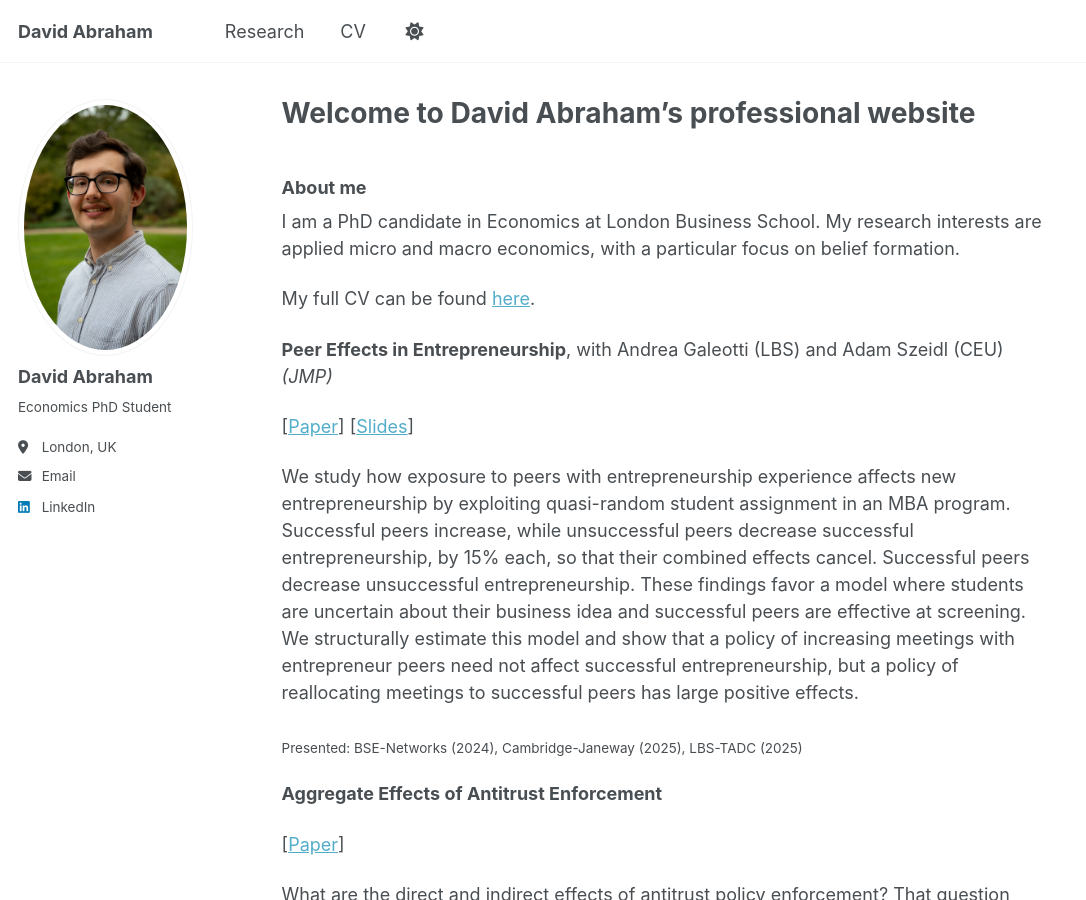
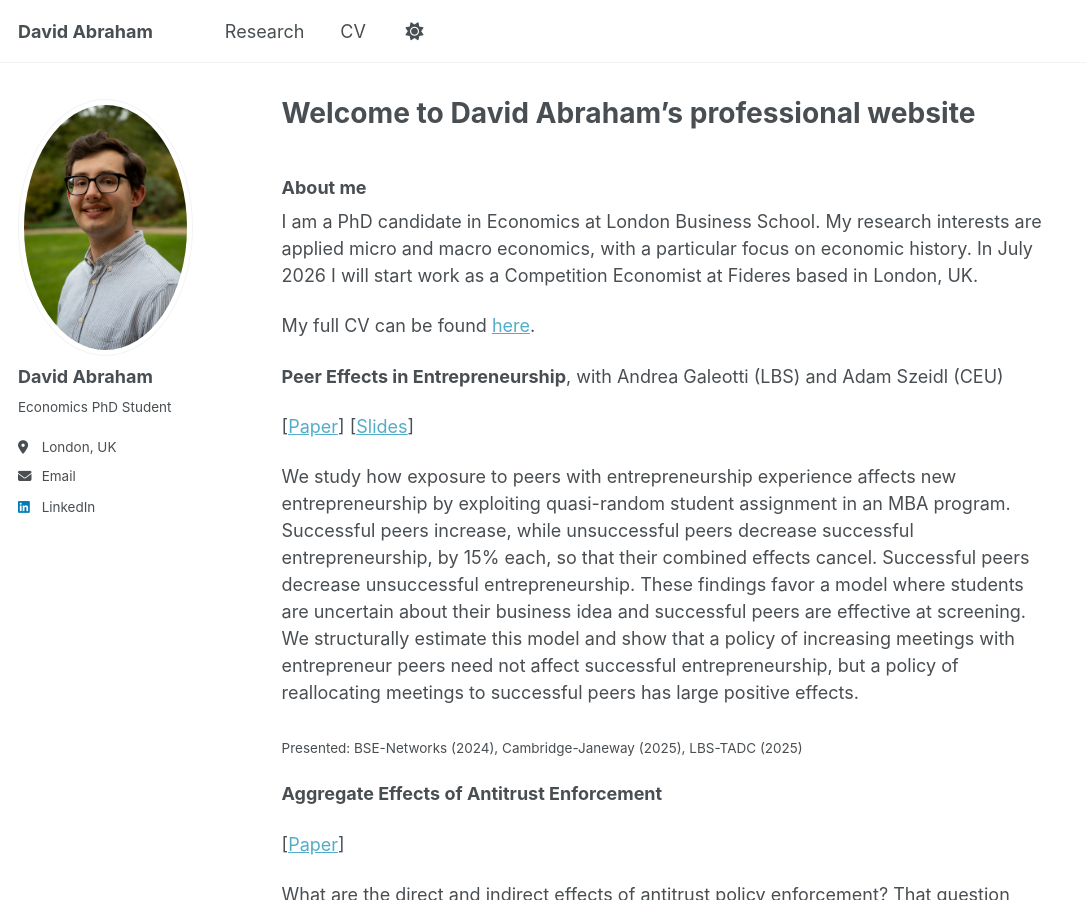
Before and after one commit to david-abraham-lbs/david-abraham-lbs.github.io, a Jekyll site: the page built from _pages/about.md, in a window 1280 px wide and 900 px high. Shown: the whole window, without its empty margins (0-1086 px from the left). Built offline with Jekyll 4.4.1, drawn with Linux system fonts in a browser that asks for light colours.

Commit message:
Declare Fideres

```diff
--- a/_pages/about.md
+++ b/_pages/about.md
@@ -9,12 +9,12 @@ redirect_from:
 
 ### About me
 
-I am a PhD candidate in Economics at London Business School. My research interests are applied micro and macro economics, with a particular focus on belief formation.
+I am a PhD candidate in Economics at London Business School. My research interests are applied micro and macro economics, with a particular focus on economic history. In July 2026 I will start work as a Competition Economist at Fideres based in London, UK.
 
 My full CV can be found [here](https://www.dropbox.com/scl/fi/uheceocapaizkszx9dmac/David_Abraham_CV.pdf?rlkey=fq73jilr4vi2b2e1wvm3vu27p&dl=0).
 
 
-**Peer Effects in Entrepreneurship**, with Andrea Galeotti (LBS) and Adam Szeidl (CEU) _(JMP)_
+**Peer Effects in Entrepreneurship**, with Andrea Galeotti (LBS) and Adam Szeidl (CEU)
 
 [[Paper](https://www.dropbox.com/scl/fi/77tp4bi3d8598oiij595n/David_Abraham_JMP.pdf?rlkey=r4jtdshnjd1zm4irgl3aj3ljt&st=4jo9nq2n&dl=0)] [[Slides](https://www.dropbox.com/scl/fi/atn2ugtuempejpkdzdsy8/David_Abraham_JMP_Presentation.pdf?rlkey=bcjkzo3ynuq16gef0l6fqfnp2&st=yesvfdum&dl=0)]
 
```
